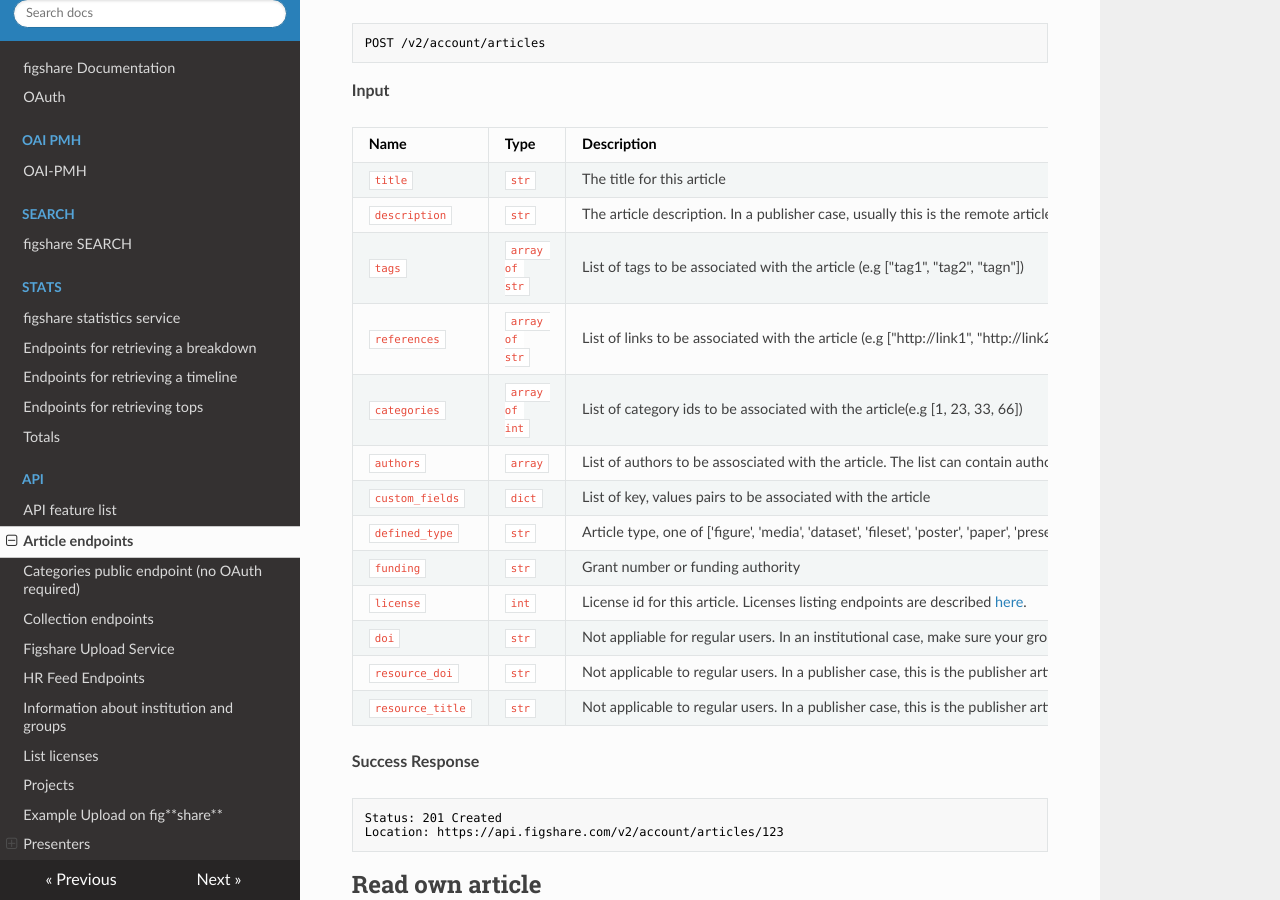
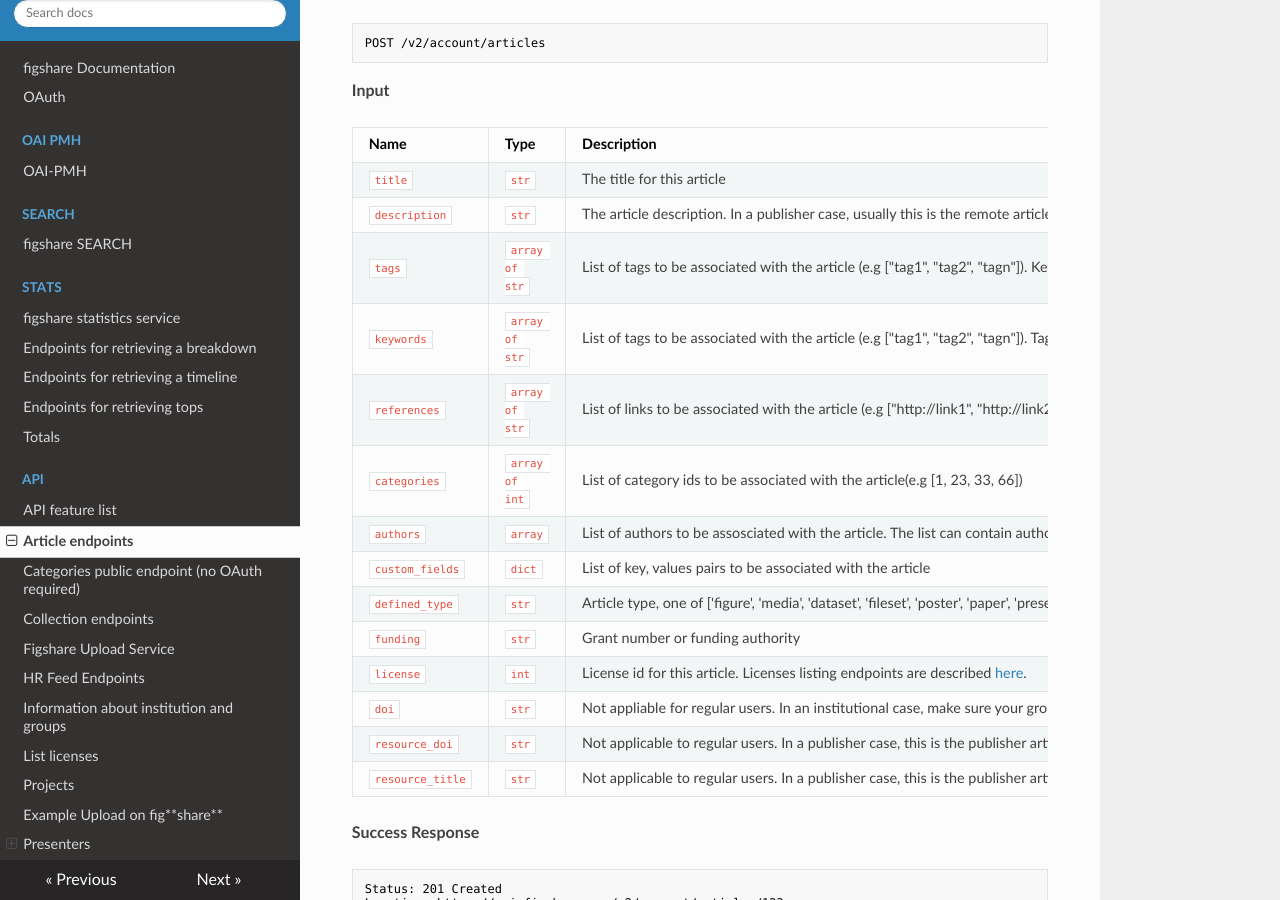
Before and after one commit to figshare/user_documentation, an MkDocs documentation site: the page built from docs/api/articles.md, in a window 1280 px wide and 900 px high, scrolled down 8078 px. Built offline with MkDocs 1.6.1, drawn with Linux system fonts in a browser that asks for light colours; nearby versions of some CDN libraries.

Commit message:
FIG-9178(api_keywords): add posibility of keywords instead of tags

```diff
--- a/docs/api/articles.md
+++ b/docs/api/articles.md
@@ -354,7 +354,8 @@
 |-------------------|-----------------------|-------------------------------------------|
 |`title`            |`str`                  |The title for this article|
 |`description`      |`str`                  |The article description. In a publisher case, usually this is the remote article description|
-|`tags`             |`array of str`         |List of tags to be associated with the article (e.g ["tag1", "tag2", "tagn"])|
+|`tags`             |`array of str`         |List of tags to be associated with the article (e.g ["tag1", "tag2", "tagn"]). Keywords can be used instead|
+|`keywords`             |`array of str`         |List of tags to be associated with the article (e.g ["tag1", "tag2", "tagn"]). Tags can be used instead|
 |`references`            |`array of str`         |List of links to be associated with the article (e.g ["http://link1", "http://link2", "http://link3"])|
 |`categories`       |`array of int`         |List of category ids to be associated with the article(e.g [1, 23, 33, 66])|
 |`authors`          |`array`                |List of authors to be assosciated with the article. The list can contain author ids or author names [{"id": 12121}, {"id": 34345}, {"name": "John Doe"}]. No more than 10 authors. For adding more authors use the specific authors endpoint.|
```
Also changed, not shown: docs/api/collections.md (+2 -1 lines).
